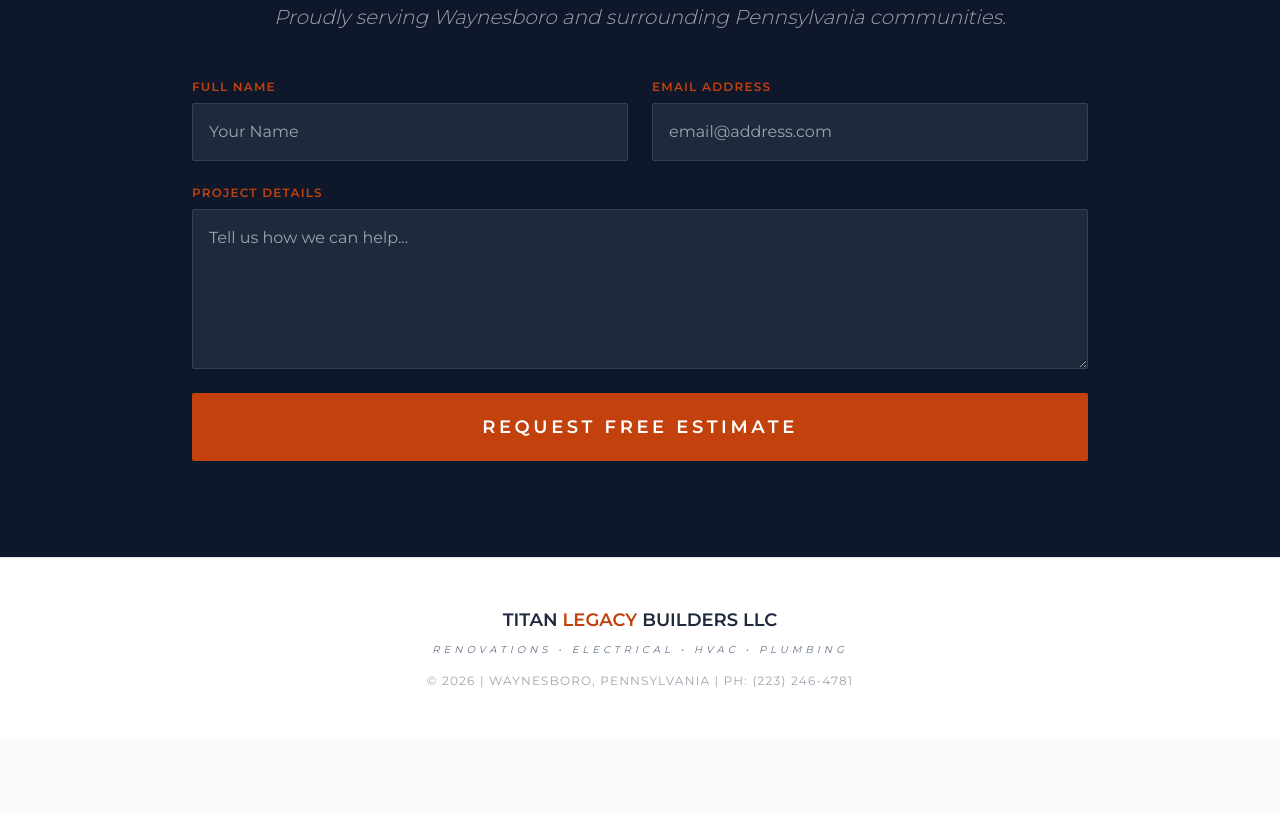
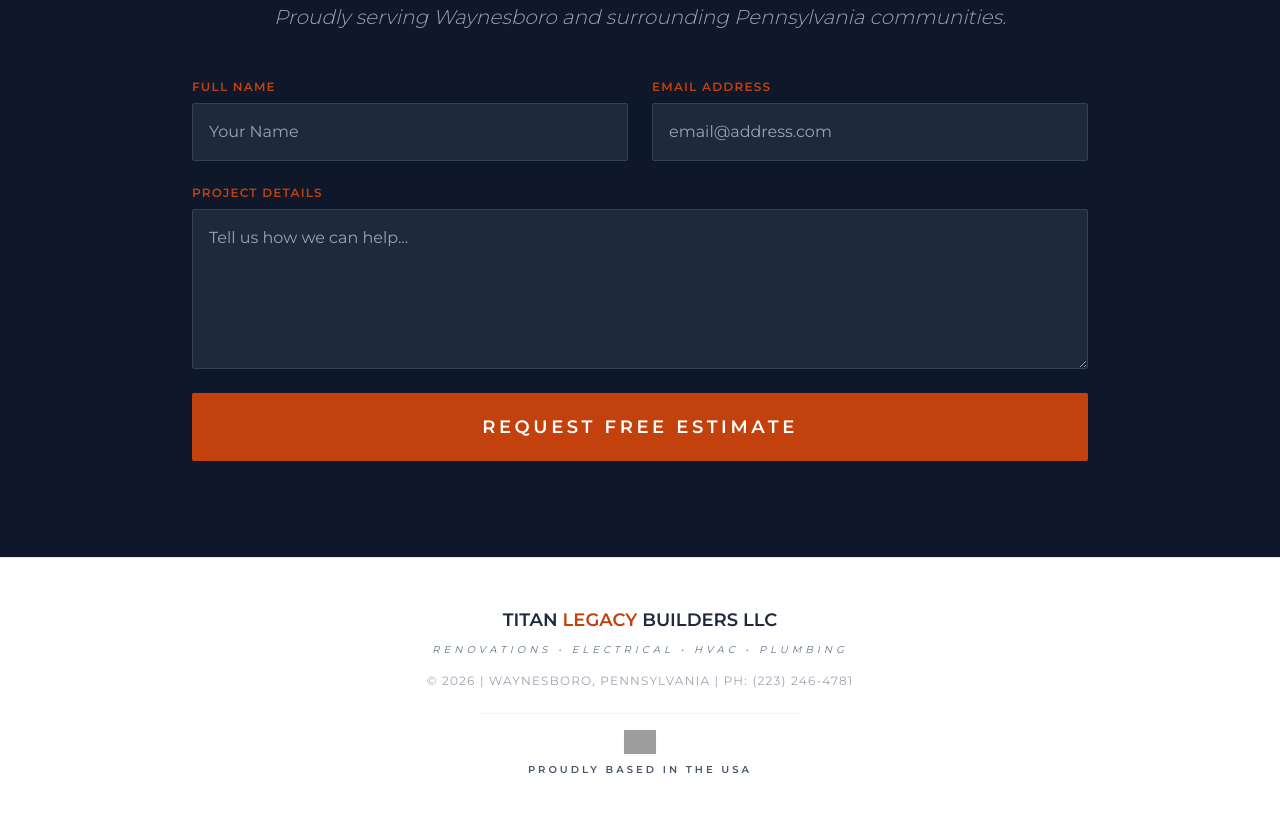
Before and after one commit to jwardbenjamincurtiskellyllc/titanlegacybuildersllc.github.io, a plain HTML site: page index.html in a window 1280 px wide. Shown: the part 4417-5230 px from the top of the page. Before the commit the page ends 5154 px from the top, so only its background shows below. Drawn offline with nearby package versions, Linux system fonts and the light colour scheme; grey boxes are pictures that could not be loaded.

Commit message:
Add files via upload

```diff
--- a/index.html
+++ b/index.html
@@ -264,8 +264,13 @@
             TITAN <span class="text-orange-700">Legacy</span> Builders LLC
         </div>
         <p class="text-slate-500 text-[10px] mb-4 uppercase tracking-[0.4em] italic">Renovations • Electrical • HVAC • Plumbing</p>
-        <div class="text-gray-400 text-xs tracking-widest uppercase">
+        <div class="text-gray-400 text-xs tracking-widest uppercase mb-6">
             &copy; 2026 | WAYNESBORO, PENNSYLVANIA | PH: (223) 246-4781
+        </div>
+
+        <div class="flex flex-col items-center justify-center gap-2 pt-4 border-t border-gray-100 max-w-xs mx-auto">
+            <img src="https://upload.wikimedia.org/wikipedia/en/a/a4/Flag_of_the_United_States.svg" class="w-8 h-auto shadow-sm" alt="USA Flag">
+            <span class="text-[10px] font-bold uppercase tracking-[0.3em] text-slate-600">Proudly Based in the USA</span>
         </div>
     </footer>
 
```
